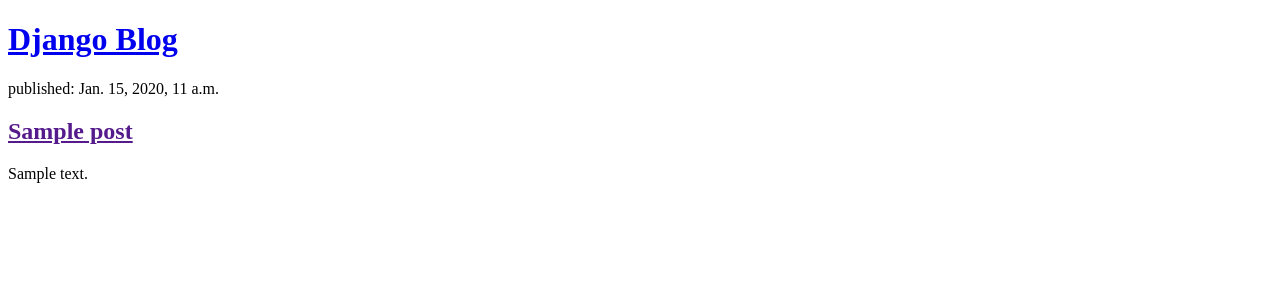
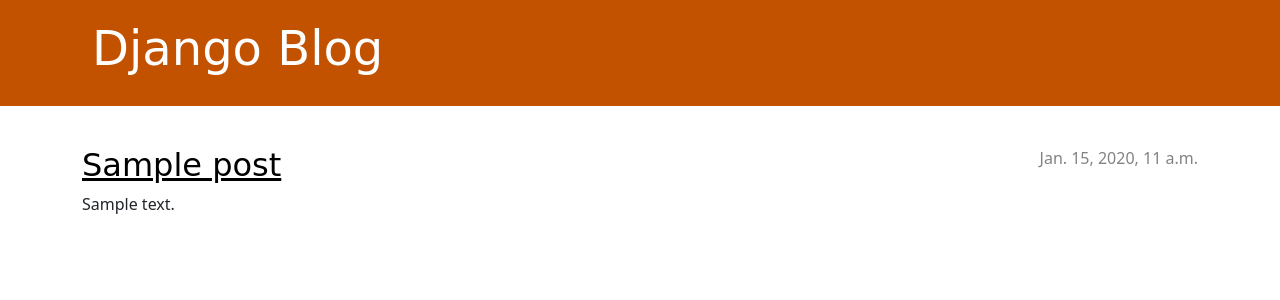
Before and after one commit to HieronimBajowski/django-project, a Django app: page / in a window 1280 px wide. Shown: the top 300 px of the page. Run offline with Django 4.2, Linux system fonts and the light colour scheme; tables that the repository leaves empty hold one stand-in row (values such as "Sample post").

Commit message:
CSS changes

```diff
--- /dev/null
+++ b/blog/static/css/blog.css
@@ -0,0 +1,70 @@
+.page-header {
+    background-color: #C25100;
+    margin-top: 0;
+    margin-bottom: 40px;
+    padding: 20px 20px 20px 40px;
+}
+
+.page-header h1,
+.page-header h1 a,
+.page-header h1 a:visited,
+.page-header h1 a:active {
+    color: #ffffff;
+    font-size: 36pt;
+    text-decoration: none;
+}
+
+h1,
+h2,
+h3,
+h4 {
+    font-family: 'Lobster', cursive;
+}
+
+.date {
+    color: #828282;
+}
+
+.save {
+    float: right;
+}
+
+.post-form textarea,
+.post-form input {
+    width: 100%;
+}
+
+.top-menu,
+.top-menu:hover,
+.top-menu:visited {
+    color: #ffffff;
+    float: right;
+    font-size: 26pt;
+    margin-right: 20px;
+}
+
+.post {
+    margin-bottom: 70px;
+}
+
+.post h2 a,
+.post h2 a:visited {
+    color: #000000;
+}
+
+.post > .date,
+.post > .actions {
+    float: right;
+}
+
+.btn-secondary,
+.btn-secondary:visited {
+    color: #C25100;
+    background: none;
+    border-color: #C25100;
+}
+
+.btn-secondary:hover {
+    color: #FFFFFF;
+    background-color: #C25100;
+}
--- a/blog/templates/blog/post_list.html
+++ b/blog/templates/blog/post_list.html
@@ -1,19 +1,33 @@
+{% load static %}
 <!DOCTYPE html>
 <html>
     <head>
         <title>Django blog</title>
+        <link rel="stylesheet" href="https://cdn.jsdelivr.net/npm/bootstrap@5.1.3/dist/css/bootstrap.min.css" integrity="sha384-1BmE4kWBq78iYhFldvKuhfTAU6auU8tT94WrHftjDbrCEXSU1oBoqyl2QvZ6jIW3" crossorigin="anonymous">
+        <link rel="stylesheet" type="text/css" href="{% static 'css/blog.css' %}">
+
     </head>
     <body>
-        <header>
+        <header class="page-header">
+            <div class="container">
             <h1><a href="/">Django Blog</a></h1>
+            </div>
         </header>
 
-        {% for post in posts %}
-            <article>
-                <time>published: {{ post.published_date }}</time>
-                <h2><a href="">{{ post.title }}</a></h2>
-                <p>{{ post.text|linebreaksbr }}</p>
-            </article>
-        {% endfor %}
+        <main class="container">
+            <div class="row">
+                <div class="col">
+                    {% for post in posts %}
+                        <article class="post">
+                            <time class="date">
+                                {{ post.published_date }}
+                            </time>
+                            <h2><a href="">{{ post.title }}</a></h2>
+                            <p>{{ post.text|linebreaksbr }}</p>
+                        </article>
+                    {% endfor %}
+                </div>
+            </div>
+        </main>
     </body>
 </html>
--- a/mysite/settings.py
+++ b/mysite/settings.py
@@ -119,6 +119,7 @@
 STATIC_URL = '/static/'
 STATIC_ROOT = BASE_DIR / 'static'
 
+
 # Default primary key field type
 # https://docs.djangoproject.com/en/4.2/ref/settings/#default-auto-field
 
```
